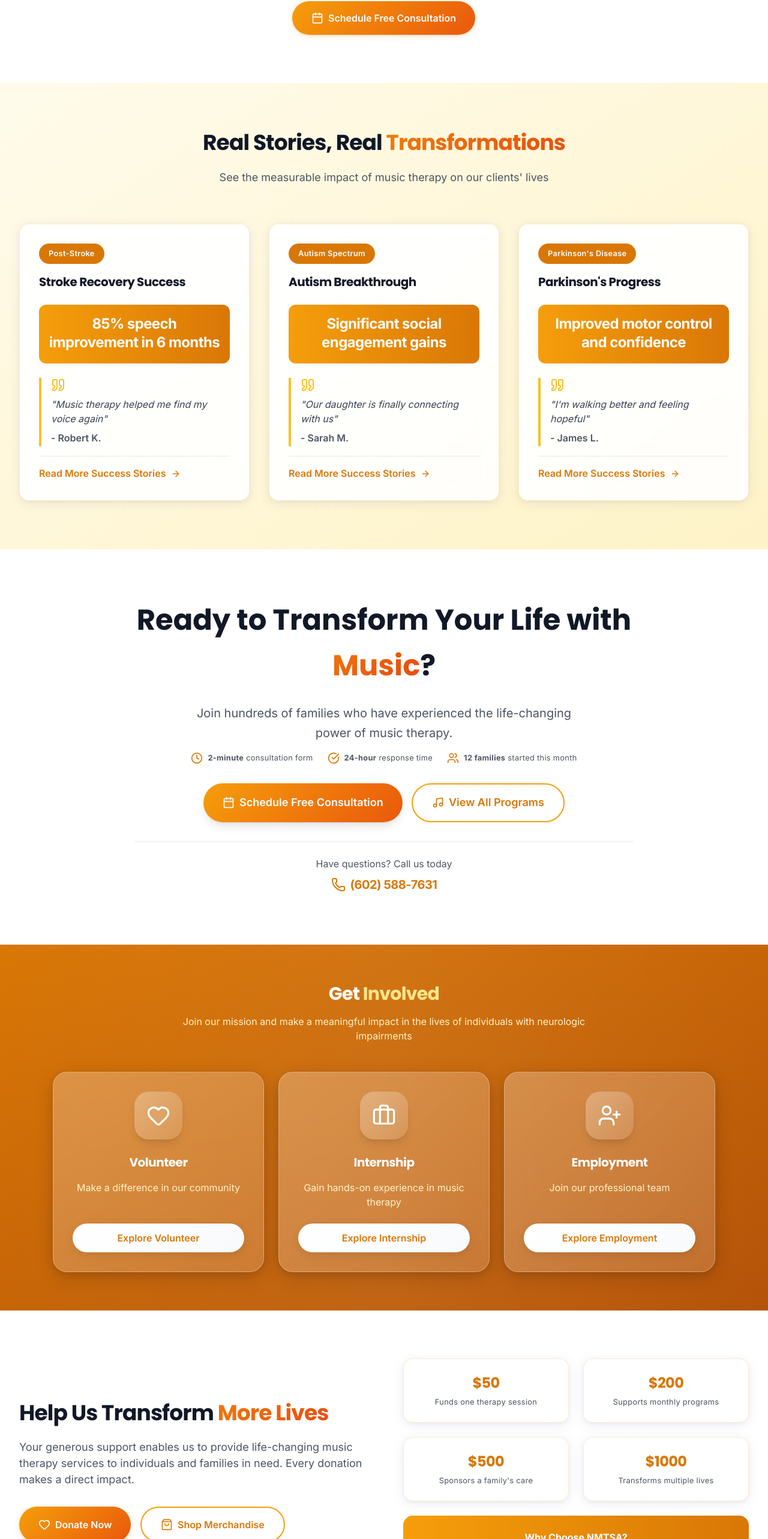
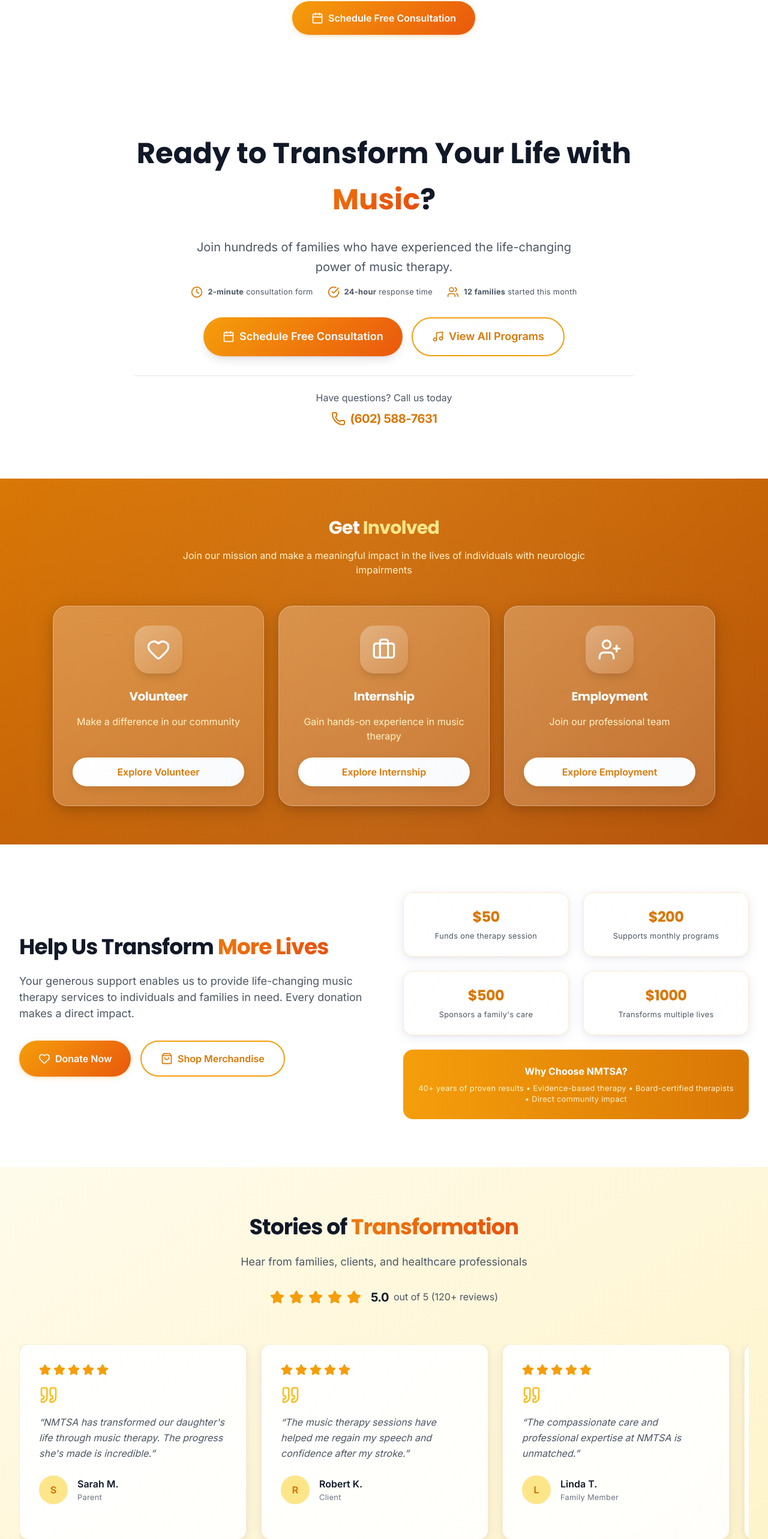
Before and after one commit to 2025-Arizona-Opportunity-Hack/Loop-IT-NMTSAWebsite, a Next.js app: page / in a window 1280 px wide. Shown: the part 3025-5591 px from the top of the page at 60% size. Built offline with nearby package versions, Linux system fonts and the light colour scheme.

Commit message:
build changes

```diff
--- a/src/app/admin/merchandise/page.tsx
+++ b/src/app/admin/merchandise/page.tsx
@@ -4,6 +4,7 @@ import AdminLayout from "@/components/admin/AdminLayout";
 import { useState, useEffect } from "react";
 import { createClient } from "@/lib/supabase/client";
 import { Plus, Edit, Trash2, Search, DollarSign, Package } from "lucide-react";
+import Image from "next/image";
 
 export default function MerchandisePage() {
   const [products, setProducts] = useState<any[]>([]);
@@ -141,10 +142,11 @@ export default function MerchandisePage() {
               >
                 <div className="aspect-square bg-gray-200 relative">
                   {product.image_url && (
-                    <img
+                    <Image
                       src={product.image_url}
                       alt={product.name}
-                      className="w-full h-full object-cover"
+                      fill
+                      className="object-cover"
                     />
                   )}
                   {product.stock_quantity < 10 && (
--- a/src/app/admin/page.tsx
+++ b/src/app/admin/page.tsx
@@ -107,7 +107,7 @@ export default function AdminDashboard() {
         <div>
           <h1 className="text-3xl font-bold text-gray-900">Dashboard</h1>
           <p className="text-gray-600 mt-2">
-            Welcome back! Here's what's happening today.
+            Welcome back! Here&apos;s what&apos;s happening today.
           </p>
         </div>
 
--- a/src/app/globals.css
+++ b/src/app/globals.css
@@ -631,4 +631,15 @@ div[class*="bg-white"]:not(nav):not(.glass-navbar):hover {
   .scrollbar-hide::-webkit-scrollbar {
     display: none;
   }
+
+  /* Snap scrolling utilities */
+  .snap-x {
+    scroll-snap-type: x mandatory;
+  }
+  .snap-mandatory {
+    scroll-snap-type: x mandatory;
+  }
+  .snap-start {
+    scroll-snap-align: start;
+  }
 }
--- a/src/components/HomePage.tsx
+++ b/src/components/HomePage.tsx
@@ -455,63 +455,6 @@ const HomePage = () => {
         </div>
       </section>
 
-      {/* Impact Stories Section - NEW */}
-      <section className="py-20 bg-gradient-to-br from-nmtsa-50 to-nmtsa-100">
-        <div className="max-w-7xl mx-auto px-4 sm:px-6 lg:px-8">
-          <div className="text-center mb-16">
-            <h2 className="text-4xl lg:text-5xl font-bold font-poppins text-gray-900 mb-6">
-              Real Stories, Real{" "}
-              <span className="gradient-text">Transformations</span>
-            </h2>
-            <p className="text-xl text-gray-600 max-w-3xl mx-auto">
-              See the measurable impact of music therapy on our clients' lives
-            </p>
-          </div>
-
-          <div className="grid md:grid-cols-3 gap-8">
-            {impactStories.map((story, index) => (
-              <div
-                key={index}
-                className="glass-card p-8 rounded-2xl hover:shadow-xl transition-all duration-300 group"
-              >
-                <div className="mb-6">
-                  <div className="inline-block px-4 py-2 bg-nmtsa-600 text-white rounded-full text-sm font-semibold mb-4">
-                    {story.condition}
-                  </div>
-                  <h3 className="text-2xl font-bold text-gray-900 mb-3 font-poppins">
-                    {story.title}
-                  </h3>
-                </div>
-
-                <div className="mb-6 p-4 bg-gradient-to-r from-nmtsa-500 to-nmtsa-600 rounded-xl">
-                  <div className="text-3xl font-bold text-white text-center mb-1">
-                    {story.improvement}
-                  </div>
-                </div>
-
-                <div className="border-l-4 border-nmtsa-400 pl-4 mb-4">
-                  <Quote className="w-6 h-6 text-nmtsa-400 mb-2" />
-                  <p className="text-gray-700 italic text-lg mb-2">
-                    "{story.quote}"
-                  </p>
-                  <p className="text-gray-600 font-semibold">- {story.name}</p>
-                </div>
-
-                <div className="pt-4 border-t border-gray-200">
-                  <Link
-                    href="/about"
-                    className="text-nmtsa-600 font-semibold hover:text-nmtsa-700 inline-flex items-center group-hover:translate-x-1 transition-transform"
-                  >
-                    Read More Success Stories
-                    <ArrowRight className="w-4 h-4 ml-2" />
-                  </Link>
-                </div>
-              </div>
-            ))}
-          </div>
-        </div>
-      </section>
-
       {/* Request Service Section - MOVED HERE */}
       <section
         className="py-12 sm:py-16 lg:py-20 bg-white"
@@ -651,23 +594,20 @@ const HomePage = () => {
                   {option.description}
                 </p>
                 <div className="flex flex-col gap-3 mt-auto">
-                  <button
-                    className="form-btn-white text-nmtsa-600 font-semibold px-6 py-3 rounded-full text-base sm:text-lg group/btn"
-                    onClick={() => {
-                      // Create form URL based on the option type
-                      const formUrl =
-                        option.title === "Volunteer Opportunities"
-                          ? "/get-involved"
-                          : option.title === "Internships"
-                          ? "/get-involved"
-                          : option.title === "Employment Opportunities"
-                          ? "/get-involved"
-                          : "";
-                      window.location.href = formUrl;
-                    }}
+                  <Link
+                    href={
+                      option.title === "Volunteer"
+                        ? "/get-involved#volunteer"
+                        : option.title === "Internship"
+                        ? "/get-involved#internship"
+                        : option.title === "Employment"
+                        ? "/get-involved#employment"
+                        : "/get-involved"
+                    }
+                    className="form-btn-white text-nmtsa-600 font-semibold px-6 py-3 rounded-full text-base sm:text-lg group/btn inline-block"
                   >
                     Explore {option.title}
-                  </button>
+                  </Link>
                 </div>
               </article>
             ))}
@@ -786,12 +726,12 @@ const HomePage = () => {
 
           {/* Scrollable Testimonials Container */}
           <div className="relative mb-12">
-            <div className="overflow-x-auto pb-4 scrollbar-hide">
-              <div className="flex gap-8 min-w-max px-4">
+            <div className="overflow-x-auto snap-x snap-mandatory scrollbar-hide">
+              <div className="flex gap-6 px-4">
                 {testimonials.map((testimonial, index) => (
                   <div
                     key={index}
-                    className="glass-card p-8 rounded-2xl hover:shadow-xl transition-all duration-300 w-[400px] flex-shrink-0"
+                    className="glass-card p-8 rounded-2xl hover:shadow-xl transition-all duration-300 flex-shrink-0 snap-start w-full sm:w-[calc(50%-12px)] lg:w-[calc(33.333%-16px)]"
                   >
                     {/* Star Rating */}
                     <div className="flex gap-1 mb-4">
@@ -830,7 +770,7 @@ const HomePage = () => {
             {/* Scroll Indicator */}
             <div className="text-center mt-4">
               <p className="text-gray-500 text-sm">
-                ← Scroll to see more testimonials →
+                ← Swipe to see more testimonials →
               </p>
             </div>
           </div>
@@ -846,9 +786,9 @@ const HomePage = () => {
               <span className="text-nmtsa-200">Journey</span>?
             </h2>
             <p className="text-xl text-nmtsa-100 mb-8 max-w-2xl mx-auto leading-relaxed">
-              Whether you're seeking music therapy services, want to get
-              involved, or have questions about our programs, we're here to help
-              you take the next step.
+              Whether you&apos;re seeking music therapy services, want to get
+              involved, or have questions about our programs, we&apos;re here to
+              help you take the next step.
             </p>
             <div className="flex flex-col sm:flex-row gap-4 justify-center mb-8">
               <Link
@@ -870,7 +810,7 @@ const HomePage = () => {
             {/* Additional Contact Options */}
             <div className="pt-8 border-t border-white/30">
               <p className="text-nmtsa-100 mb-4">
-                Prefer to talk? We're here to help
+                Prefer to talk? We&apos;re here to help
               </p>
               <div className="flex flex-col sm:flex-row gap-4 justify-center items-center">
                 <a
```
